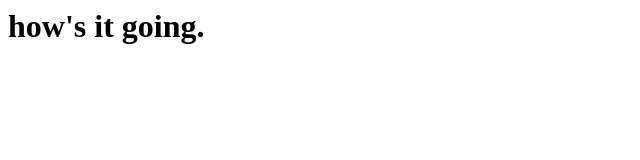
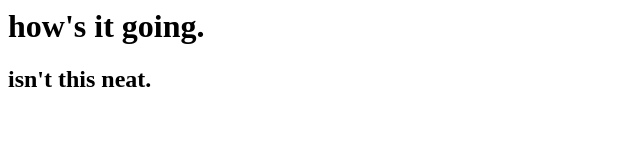
Before and after one commit to hopkinsth/public-hello-world, a plain HTML site: page index.html in a window 1280 px wide. Shown: the whole page, without its empty margins (0-640 px from the left). Drawn offline with Linux system fonts and the light colour scheme.

Commit message:
Update index.html

```diff
--- a/index.html
+++ b/index.html
@@ -3,5 +3,6 @@
 <head><title>what's up.</title></head>
 <body>
 <h1>how's it going.</h1>
+  <h2>isn't this neat.</h2>
 </body>
 </html>
```
